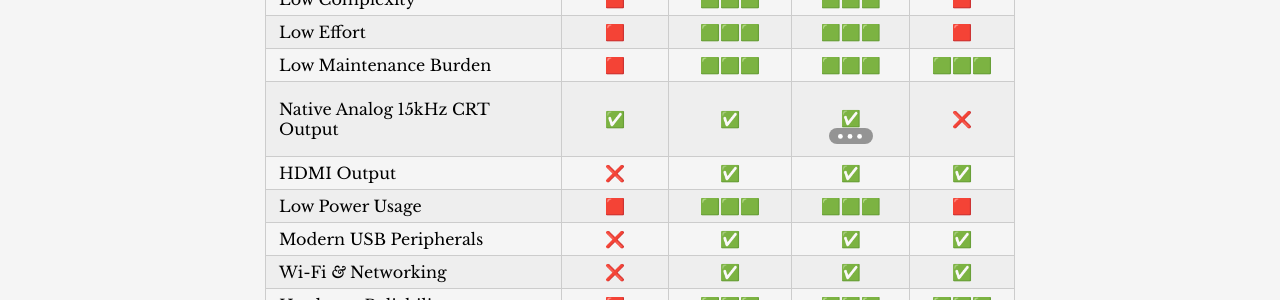
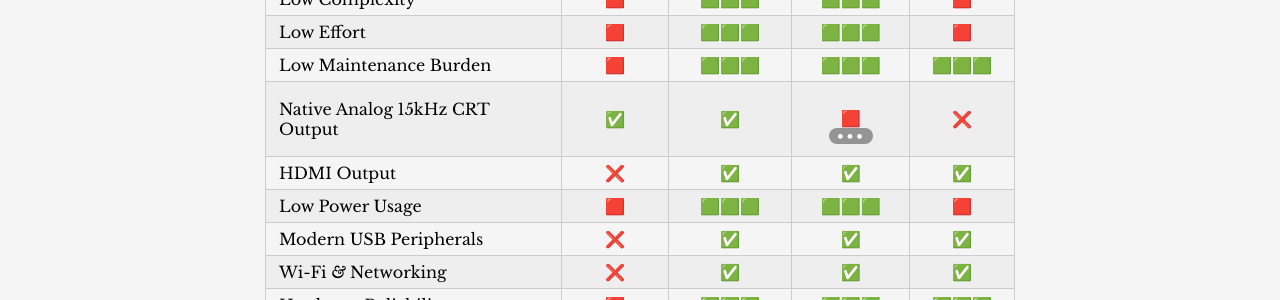
Before and after one commit to amigavision/amigavision.github.io, a Jekyll site: the page built from best.md, in a window 1280 px wide and 900 px high, scrolled down 2177 px. Shown: the part 152-452 px from the top of the window. Built offline with Jekyll 4.4.1, drawn with Linux system fonts in a browser that asks for light colours.

```diff
--- a/best.md
+++ b/best.md
@@ -63,7 +63,7 @@ Low Input/Output Latency | 🟩🟩🟩 | 🟩🟩🟩 | 🟨🟨 | <br>🟥<br>
 Low Complexity | 🟥 | 🟩🟩🟩 | 🟩🟩🟩 | 🟥
 Low Effort | 🟥 | 🟩🟩🟩 | 🟩🟩🟩 | 🟥
 Low Maintenance Burden | 🟥 | 🟩🟩🟩 | 🟩🟩🟩 | 🟩🟩🟩
-Native Analog 15kHz CRT Output | ✅ | ✅ | <br>✅<br>[^5] | ❌
+Native Analog 15kHz CRT Output | ✅ | ✅ | <br>🟥<br>[^5] | ❌
 HDMI Output | ❌ | ✅ | ✅ | ✅
 Low Power Usage | 🟥 | 🟩🟩🟩 | 🟩🟩🟩 | 🟥
 Modern USB Peripherals | ❌ | ✅ | ✅ | ✅
```
